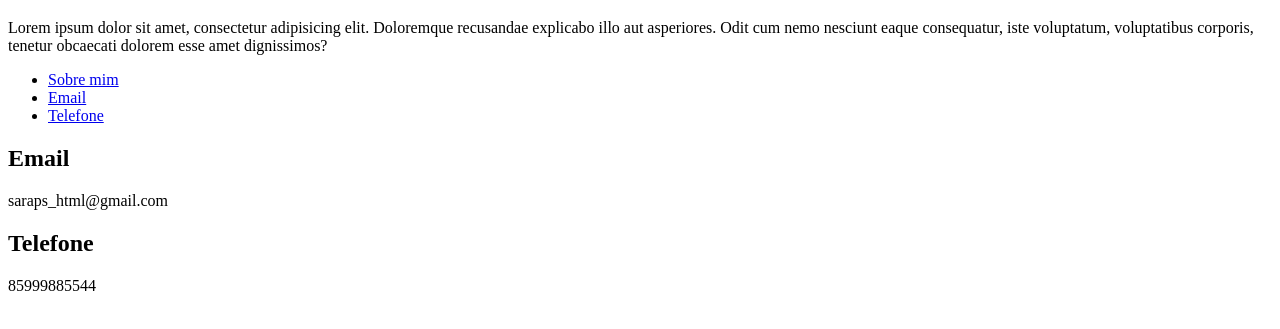
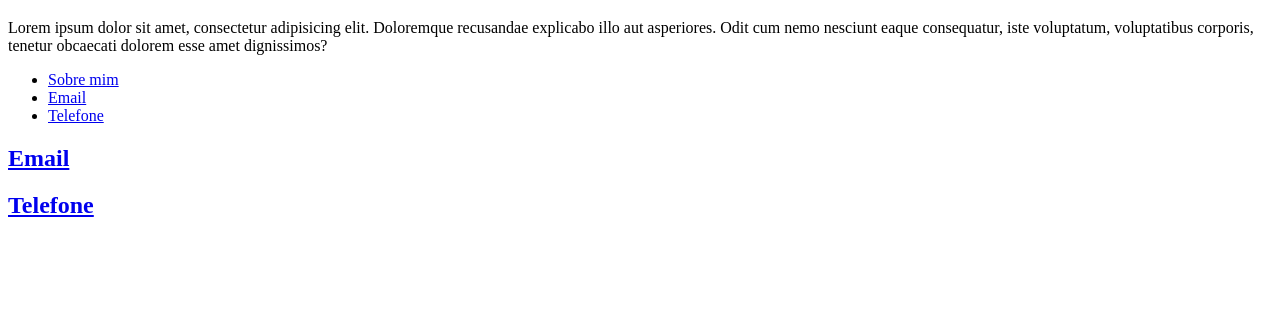
Before and after one commit to sarasza/ImagensHTML, a plain HTML site: page contact.html in a window 1280 px wide. Shown: the part 61-390 px from the top of the page. Drawn offline with Linux system fonts and the light colour scheme.

Commit message:
Update contact.html

```diff
--- a/contact.html
+++ b/contact.html
@@ -24,10 +24,8 @@
         </ul>
     </nav>
 
-    <h2 id="email">Email</h2>
-    saraps_html@gmail.com
-    <h2 id="phone">Telefone</h2>
-    85999885544
+    <h2> <a href=mailto:saraps_html@gmail.com>Email</a></h2>
+    <h2> <a href=tel:85999885544>Telefone</a></h2>
 
 </body>
 </html>
```
